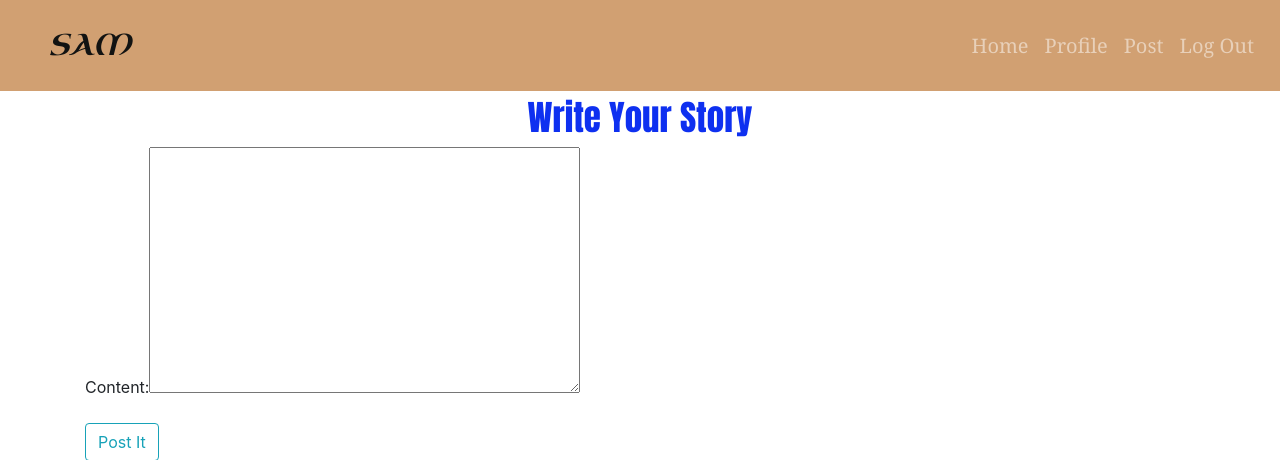
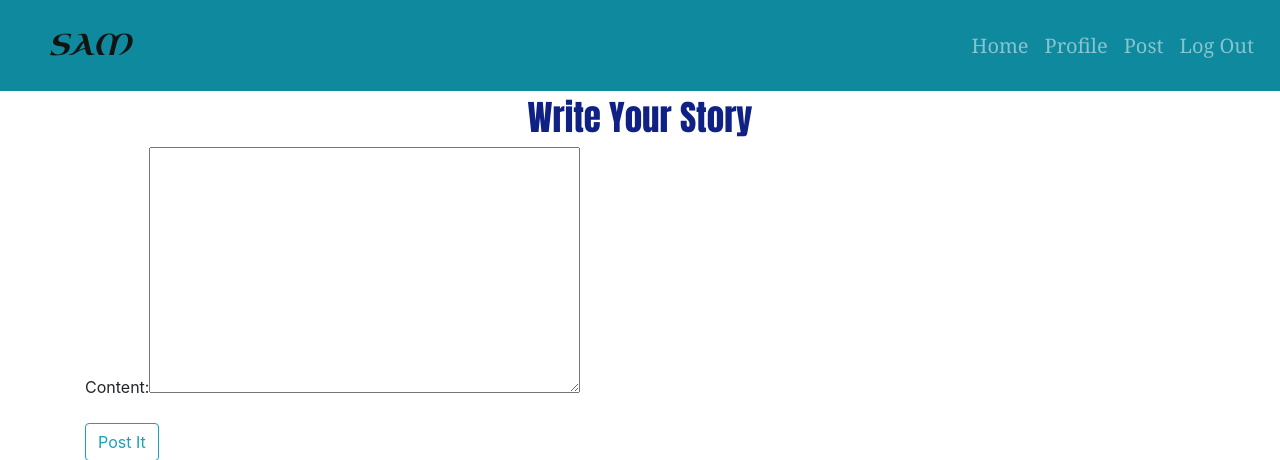
Before and after one commit to Koushik890/Introvertcanshare, a Django app: page /home/post/new/ in a window 1280 px wide. Shown: the top 460 px of the page. Run offline with Django 3.2, Linux system fonts and the light colour scheme; a user stored in the database is signed in; some libraries are stand-ins or nearby versions.

Commit message:
Some little changes

```diff
--- a/pro/post/static/post/main.css
+++ b/pro/post/static/post/main.css
@@ -5,7 +5,7 @@
     border-style: outset;
     border-width: 8px;
     border-collapse: separate;
-    background: rgb(155, 155, 167);
+    background: rgb(178, 178, 214);
 }
 .home{
     background: rgba(192, 190, 190, 0.877);
@@ -34,11 +34,11 @@
 #post_author{
     font-size: 25px;
     padding-left: 15px;
-    color: rgb(36, 13, 240);
+    color: rgb(240, 134, 13);
 }
 
 #navbar{
-    background: rgb(209, 160, 114);
+    background: rgb(14, 137, 158);
     padding: 18px;
 }
 
@@ -55,7 +55,7 @@
 #post_head{
     font-size: 35px;
     font-family: 'Anton', sans-serif;
-    color: rgb(14, 48, 240);
+    color: rgb(16, 33, 133);
 }
 
 .requiredField{
```
Also changed, not shown: pro/db.sqlite3.
